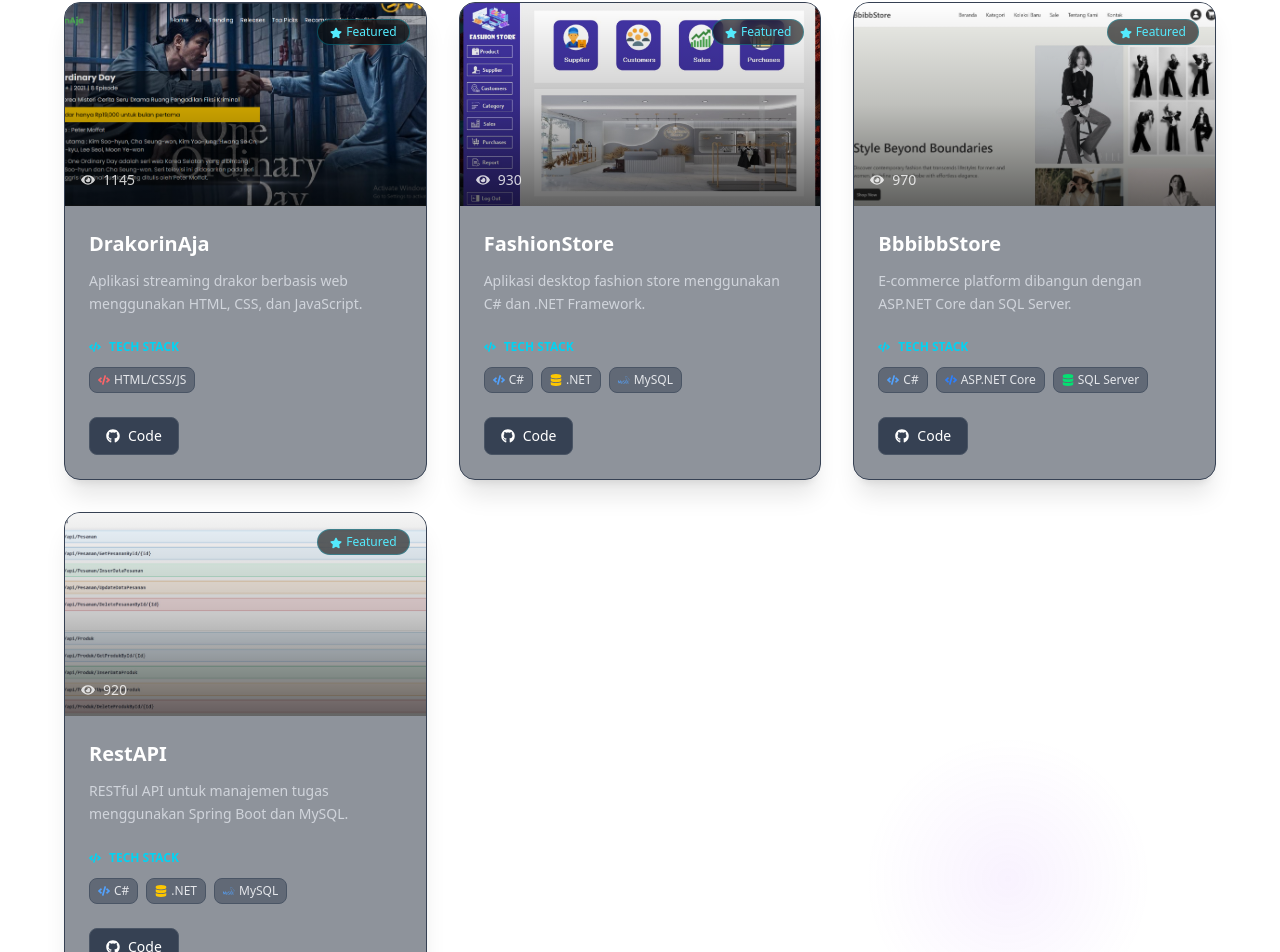
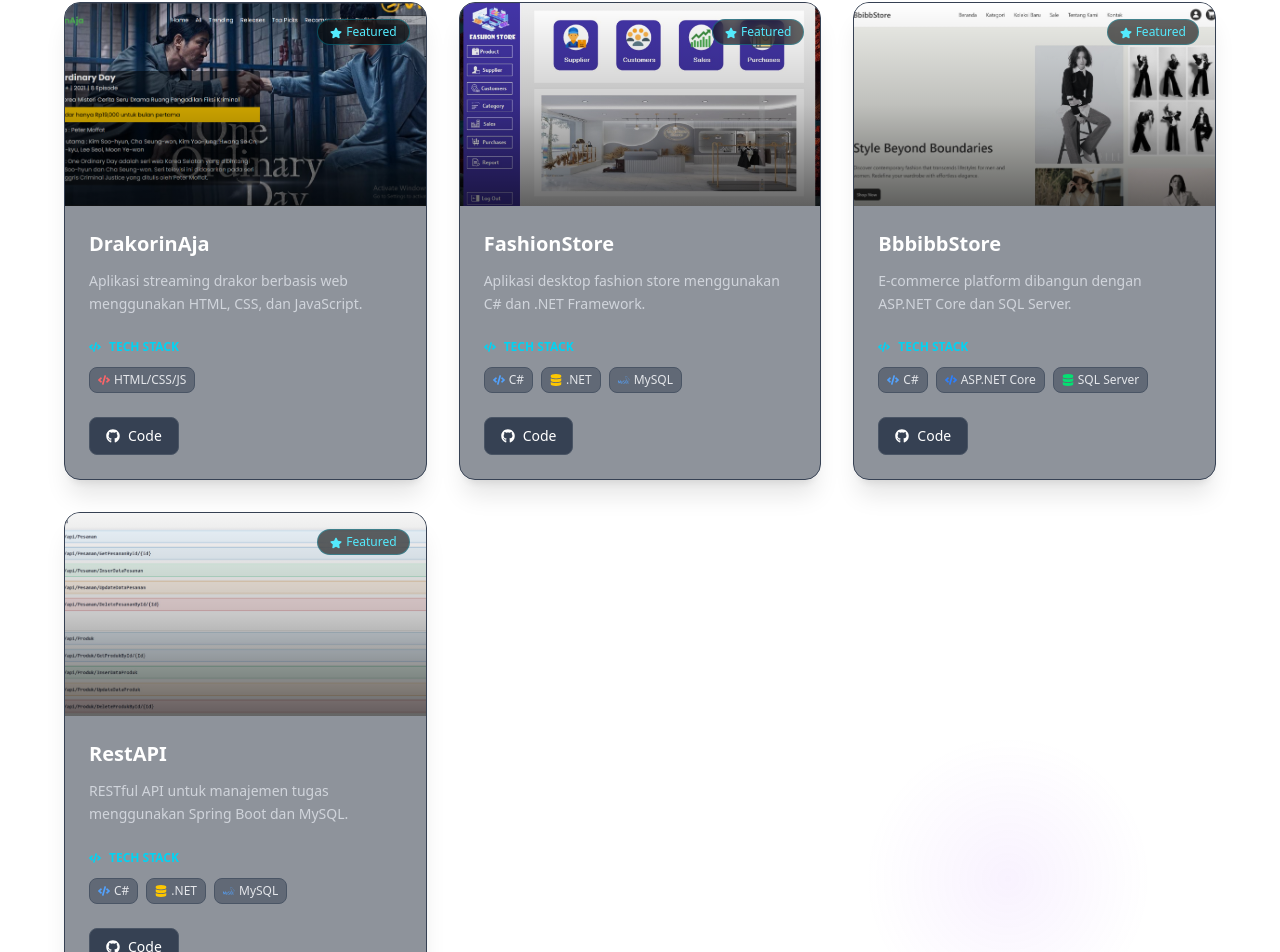
Before and after one commit to Fengsii/My-Portofolio, a React (Vite) app: page / in a window 1280 px wide. Shown: the part 2797-3749 px from the top of the page. Built offline with nearby package versions, Linux system fonts and the light colour scheme.

Commit message:
update.2

```diff
--- a/src/components/Projects.jsx
+++ b/src/components/Projects.jsx
@@ -10,8 +10,7 @@ import {
   FaExternalLinkAlt,
   FaCode,
   FaDatabase,
-  FaStar,
-  FaEye
+  FaStar
 } from 'react-icons/fa';
 import { SiMysql } from 'react-icons/si';
 
@@ -233,12 +232,6 @@ const Projects = () => {
                       Featured
                     </div>
                   </div>
-
-                  {/* View count */}
-                  <div className="absolute bottom-4 left-4 flex items-center gap-2 text-white/80">
-                    <FaEye className="text-sm" />
-                    <span className="text-sm">{Math.floor(Math.random() * 1000) + 500}</span>
-                  </div>
                 </div>
 
                 {/* Project Content */}
```
